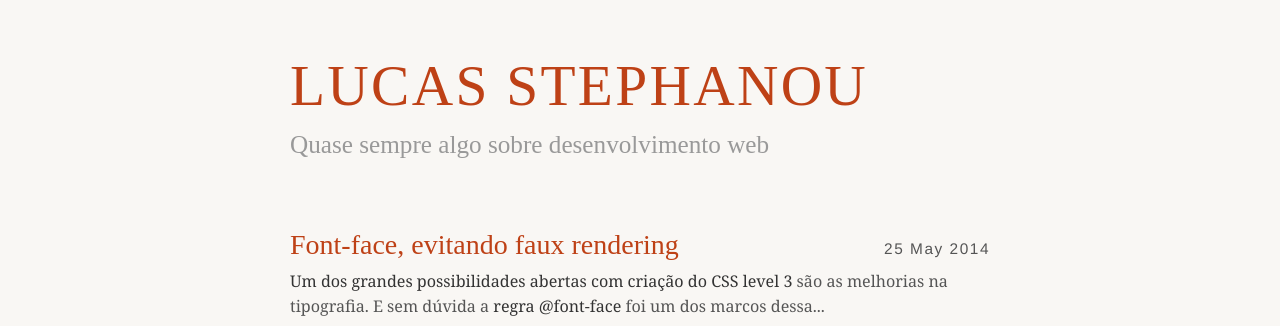
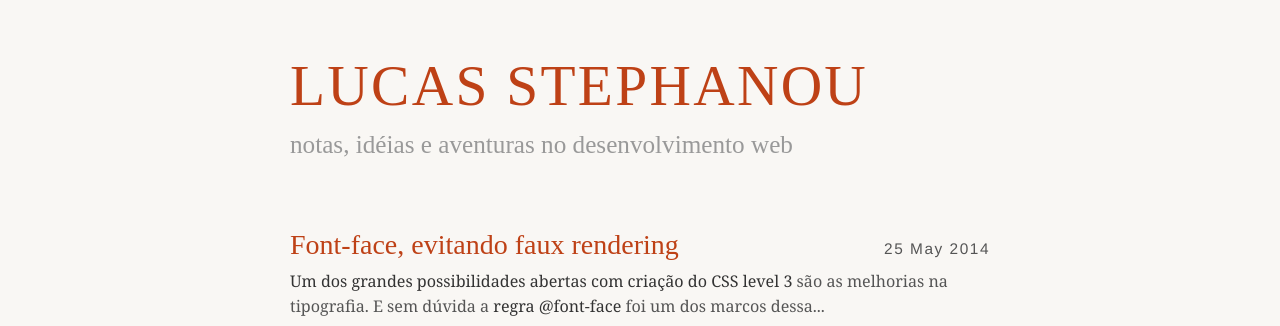
Before and after one commit to lucasts/lucasts.github.com, a Jekyll site: the page built from index.html, in a window 1280 px wide. Shown: the top 326 px of the page. Built offline with Jekyll 4.4.1, drawn with Linux system fonts in a browser that asks for light colours; some web fonts are replaced; Markdown is read by kramdown in place of the engine named in the settings; the list of posts is cut into pages by our own code.

Commit message:
update site description

```diff
--- a/_config.yml
+++ b/_config.yml
@@ -1,5 +1,5 @@
 name: Lucas Stephanou
-description: Site e blog do desenvolvedor Lucas Stephanou
+description: "notas, idéias e aventuras no desenvolvimento web"
 url: http://lucas-ts.com
 paginate: 10
 permalink: :title.html
--- a/index.html
+++ b/index.html
@@ -9,7 +9,7 @@ title: Lucas Stephanou
       <div class="row-fluid">
         <section class="content">
           <h1>Lucas Stephanou</h1>
-          <div class="sub-title">Quase sempre algo sobre desenvolvimento web</div>
+          <div class="sub-title">{{ site.description }}</div>
         </section>
         <ul class="entries">
         {% for post in paginator.posts %}
```
